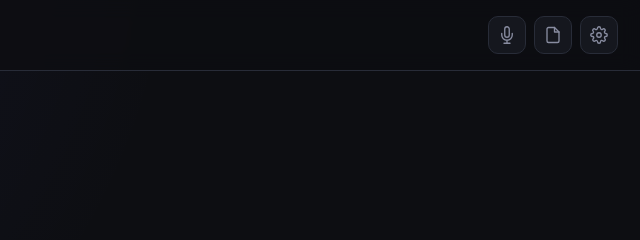
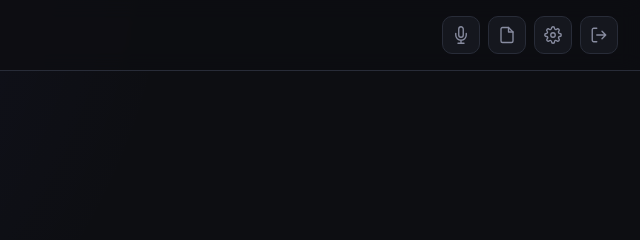
Before and after one commit to hadrielbusiness8-svg/dot40AI, a website: page index.html in a window 1280 px wide. Shown: the top 240 px of the page, 640-1280 px from the left. Drawn offline with nearby package versions, Linux system fonts and the light colour scheme.

Commit message:
Add logout button to header
Added a logout button with an SVG icon to the header.

```diff
--- a/index.html
+++ b/index.html
@@ -479,6 +479,9 @@
       <button class="icon-btn" id="settingsBtn" title="Settings">
         <svg viewBox="0 0 24 24" fill="none" stroke="currentColor" stroke-width="1.8"><path d="M12 15a3 3 0 100-6 3 3 0 000 6z" stroke-linecap="round" stroke-linejoin="round"/><path d="M19.4 15a1.65 1.65 0 00.33 1.82l.06.06a2 2 0 11-2.83 2.83l-.06-.06a1.65 1.65 0 00-1.82-.33 1.65 1.65 0 00-1 1.51V21a2 2 0 01-4 0v-.09A1.65 1.65 0 009 19.4a1.65 1.65 0 00-1.82.33l-.06.06a2 2 0 11-2.83-2.83l.06-.06A1.65 1.65 0 005 15a1.65 1.65 0 00-1.51-1H3a2 2 0 010-4h.09A1.65 1.65 0 004.6 9a1.65 1.65 0 00-.33-1.82l-.06-.06a2 2 0 112.83-2.83l.06.06A1.65 1.65 0 009 4.6a1.65 1.65 0 001-1.51V3a2 2 0 014 0v.09a1.65 1.65 0 001 1.51 1.65 1.65 0 001.82-.33l.06-.06a2 2 0 112.83 2.83l-.06.06A1.65 1.65 0 0019.4 9a1.65 1.65 0 001.51 1H21a2 2 0 010 4h-.09a1.65 1.65 0 00-1.51 1z" stroke-linecap="round" stroke-linejoin="round"/></svg>
       </button>
+      <a class="icon-btn" href="/logout" title="Sign out" style="text-decoration:none;">
+        <svg viewBox="0 0 24 24" fill="none" stroke="currentColor" stroke-width="1.8"><path d="M9 21H5a2 2 0 01-2-2V5a2 2 0 012-2h4" stroke-linecap="round" stroke-linejoin="round"/><path d="M16 17l5-5-5-5M21 12H9" stroke-linecap="round" stroke-linejoin="round"/></svg>
+      </a>
     </div>
   </header>
 
```
